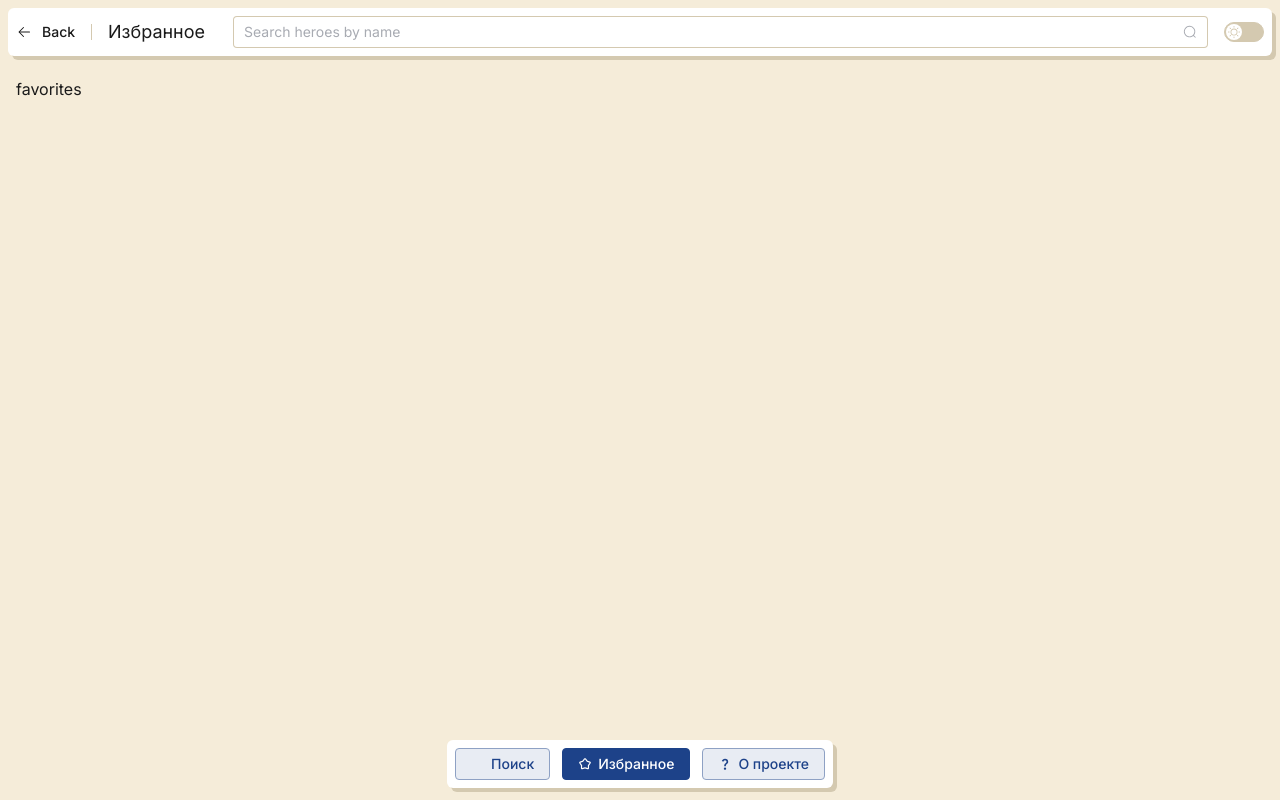
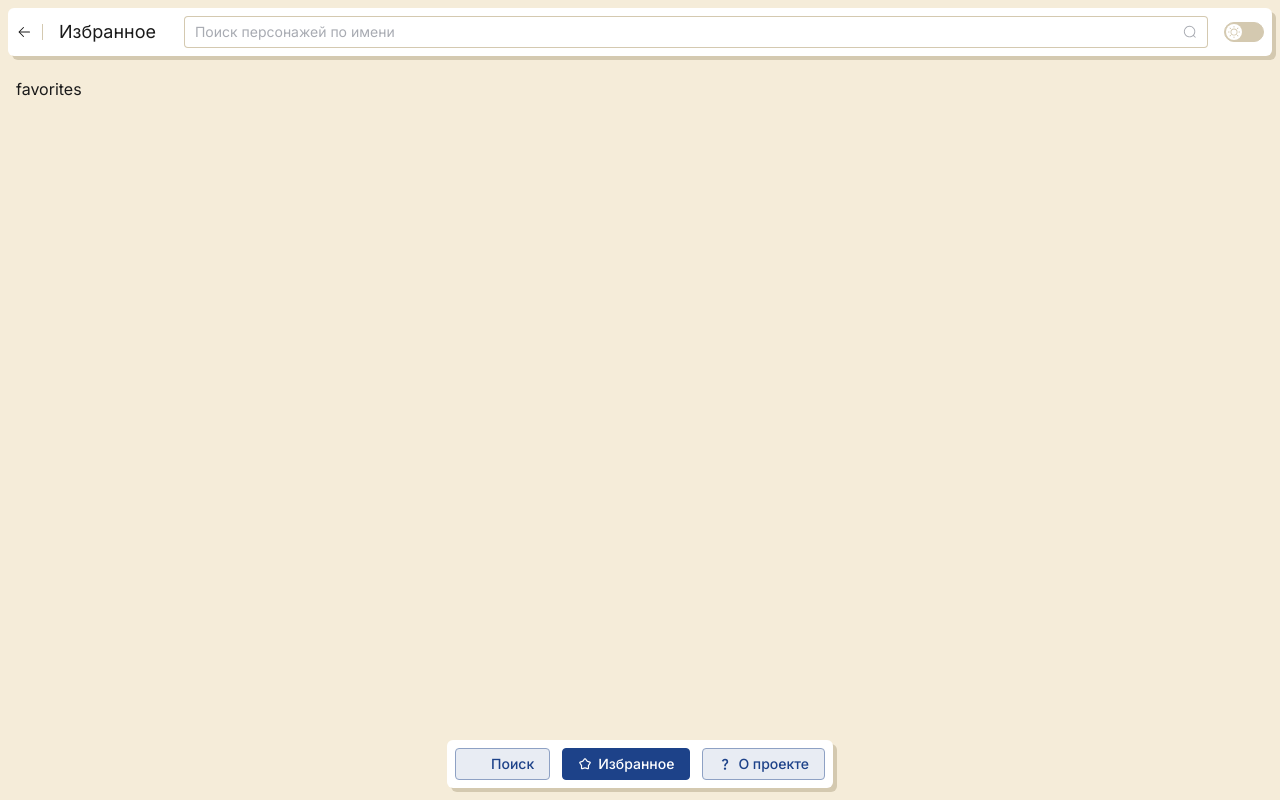
Before and after one commit to povar0305/marvel, a Vue app: page /favorites in a window 1280 px wide. Built offline with nearby package versions, Linux system fonts and the light colour scheme; some icons are missing; the HTML template or start-up script is replaced by a standard one; what vue-tippy would draw is missing.

Commit message:
Перевела поисковый инпут на русский

```diff
--- a/src/components/m-header/index.vue
+++ b/src/components/m-header/index.vue
@@ -68,6 +68,8 @@
         </el-icon>
       </template>
 
+      <template #title />
+
       <template #content>
         <div class="flex w-full gap-4 align-center">
           <span class="text-large font-600 mr-3 whitespace-nowrap leading-8">
@@ -76,7 +78,7 @@
 
           <el-input
             :model-value="request"
-            placeholder="Search heroes by name"
+            placeholder="Поиск персонажей по имени"
             @keyup.enter="onUpdateUrl"
             @update:model-value="onUpdateQuery"
           >
@@ -108,10 +110,19 @@
     margin-right: 0;
     flex: 1;
   }
+
   &__content,
   &__header {
     display: flex;
     flex: 1;
   }
+
+  & .el-divider {
+    margin-left: 0;
+  }
+
+  &__title {
+    display: none;
+  }
 }
 </style>
```
